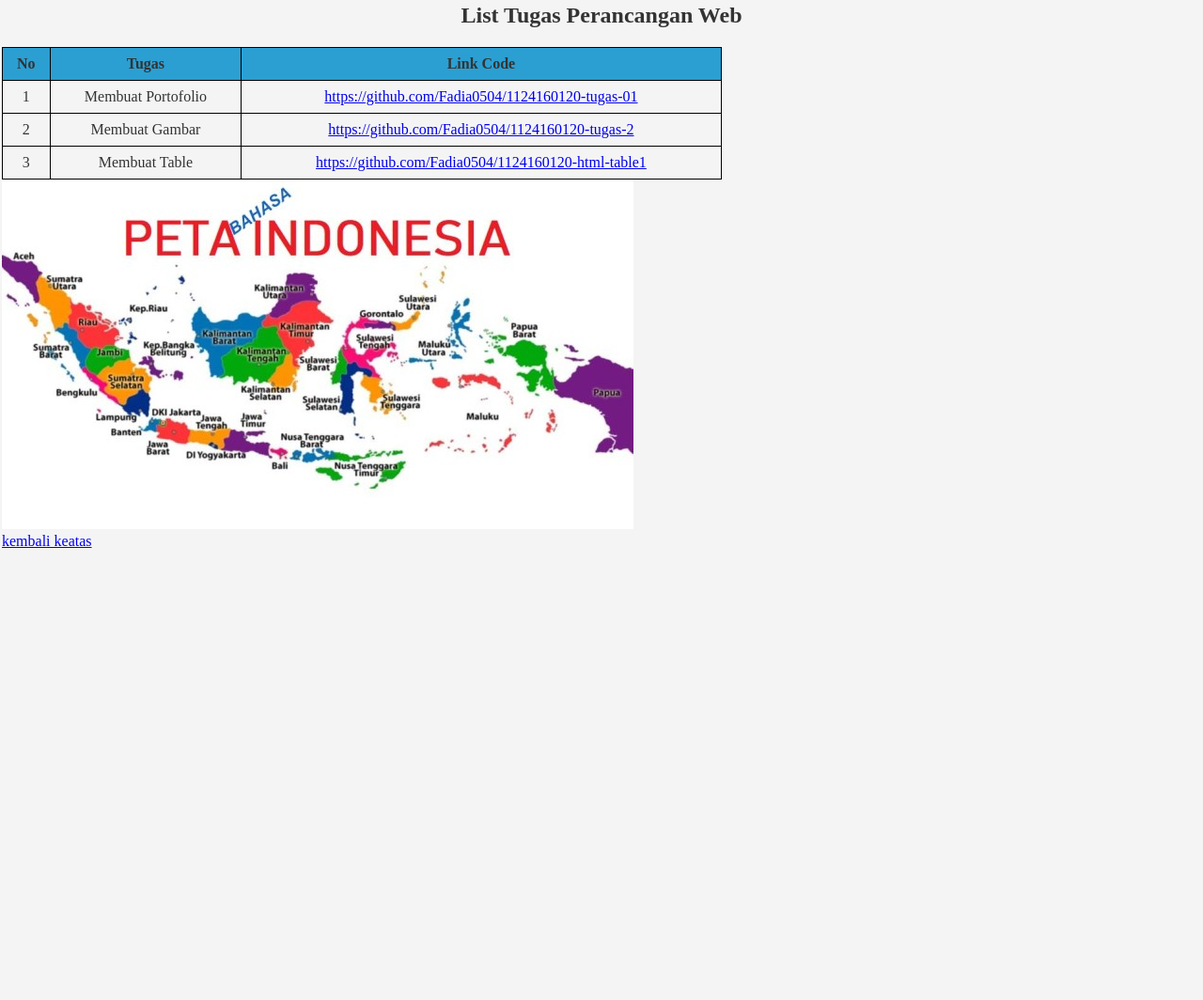
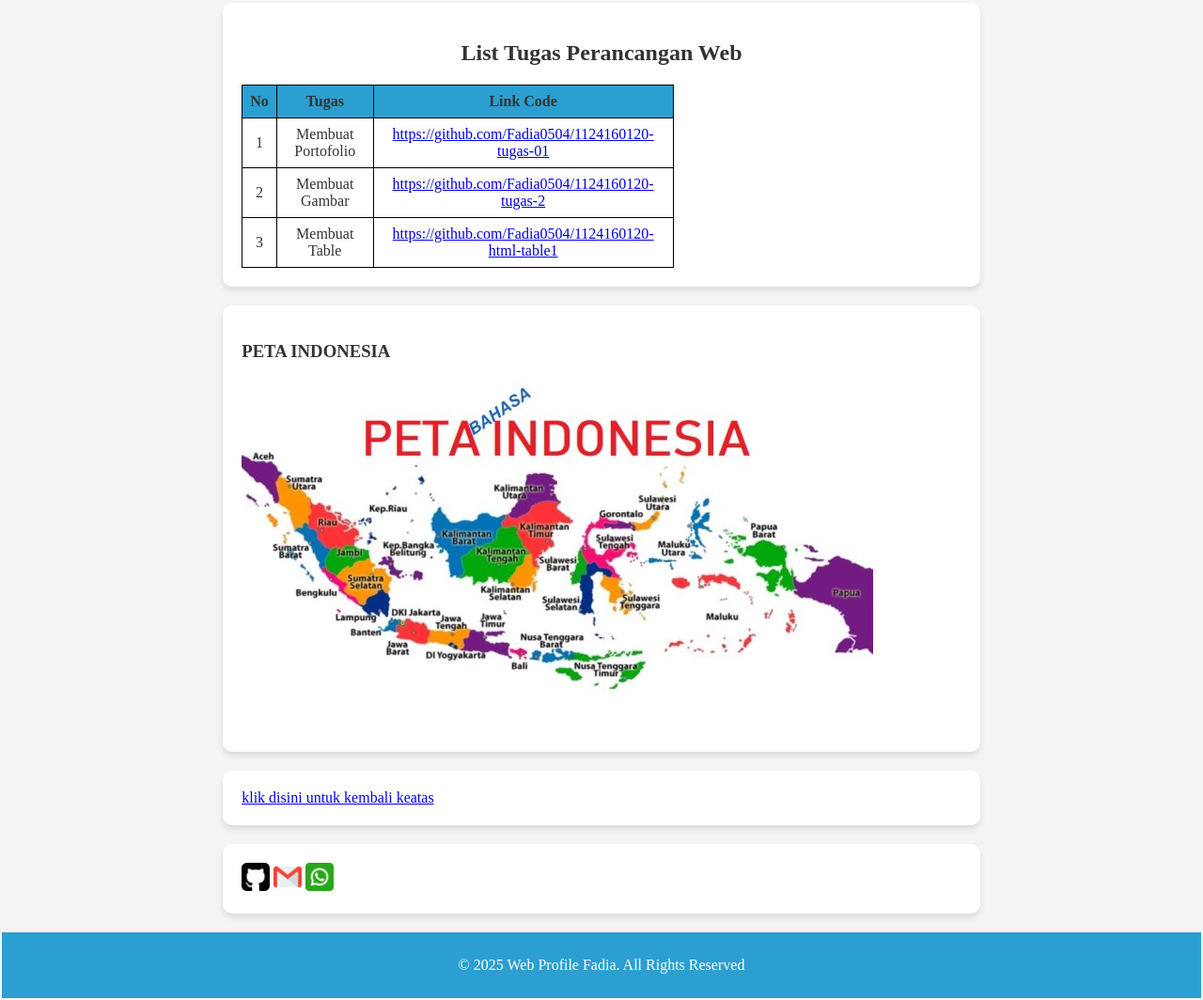
Before and after one commit to Fadia0504/1124160120-UTS-Fadia, a plain HTML site: page index.html in a window 1280 px wide. Shown: the part 404-1468 px from the top of the page at 94% size. Before the commit the page ends 991 px from the top, so only its background shows below. Drawn offline with Linux system fonts and the light colour scheme.

Commit message:
Buat footer

```diff
--- a/index.html
+++ b/index.html
@@ -32,7 +32,7 @@
         <li>Matakuliah : Perancangan Web </li>
     </ul>
 </section>
-<section>
+<section style="background: #fff; width: 60%; margin: 20px auto; padding: 20px; border-radius: 10px; box-shadow: 0px 4px 6px rgba(0,0,0,0.1);">
     <h2 style="text-align: center;">List Tugas Perancangan Web</h2>
     <table style="width: 60%; border-collapse: collapse; margin-top: 20px; align-content: center;">
         <tr>
@@ -57,13 +57,24 @@
         </tr>
     </table>
 </section>
-<section>
+<section style="background: #fff; width: 60%; margin: 20px auto; padding: 20px; border-radius: 10px; box-shadow: 0px 4px 6px rgba(0,0,0,0.1);">
+    <h3>PETA INDONESIA</h3>
     <img src="images/peta.jpeg" alt="Peta" usemap="#Indonesiamap">
     <map name="Indonesiamap">
         <area alt="Aceh" title="Aceh"  href="Aceh.html" target="_blank" coords="21,94,100,100" shape="circle">
         <area alt="Kalimantan" title="Kalimantan" href="Kalimantan.html" target="_blank" coords="200,300,400" shape="circle">
     </map>
 </section>
-<a href="#atas">kembali keatas</a>
+<section style="background: #fff; width: 60%; margin: 20px auto; padding: 20px; border-radius: 10px; box-shadow: 0px 4px 6px rgba(0,0,0,0.1);">
+    <a href="#atas" >klik disini untuk kembali keatas</a>
+</section>
+<section style="background: #fff; width: 60%; margin: 20px auto; padding: 20px; border-radius: 10px; box-shadow: 0px 4px 6px rgba(0,0,0,0.1);">
+    <a href="https://github.com/Fadia0504"><img src="images/github-sign.png" width="30" height="30"></a>
+    <a href="mailto:fadianurkholifah@gmail.com"><img src="images/gmail.png" width="30" height="30"></a>
+    <a href="https://wa.me/6289503426960"><img src="images/whatsapp.png" width="30" height="30"></a>
+</section>
+<footer style="background: #2b9fd2; color: white; text-align: center; padding: 10px; margin-top: 20px;">
+    <p>&copy; 2025 Web Profile Fadia. All Rights Reserved</p>
+</footer>
 </body>
 </html>
```
Also changed, not shown: images/github-sign.png (added), images/gmail.png (added), images/whatsapp.png (added).
